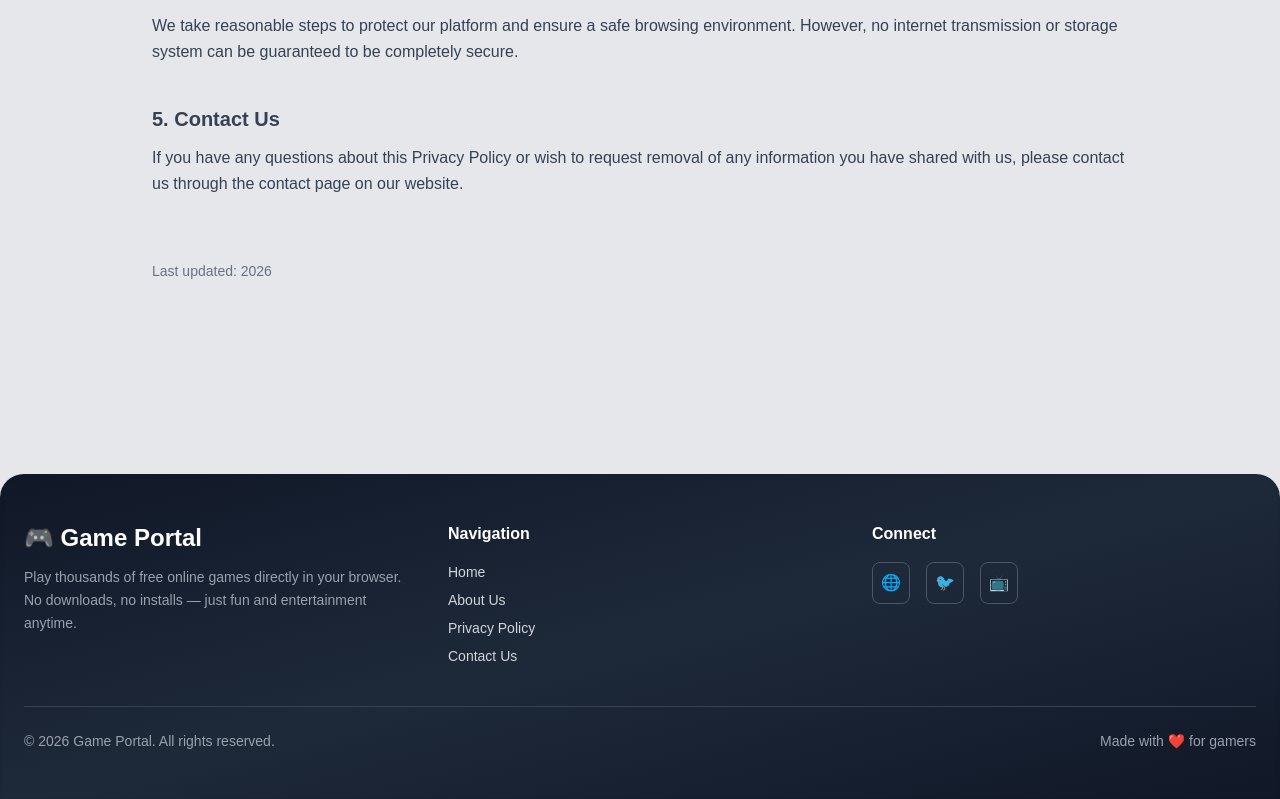
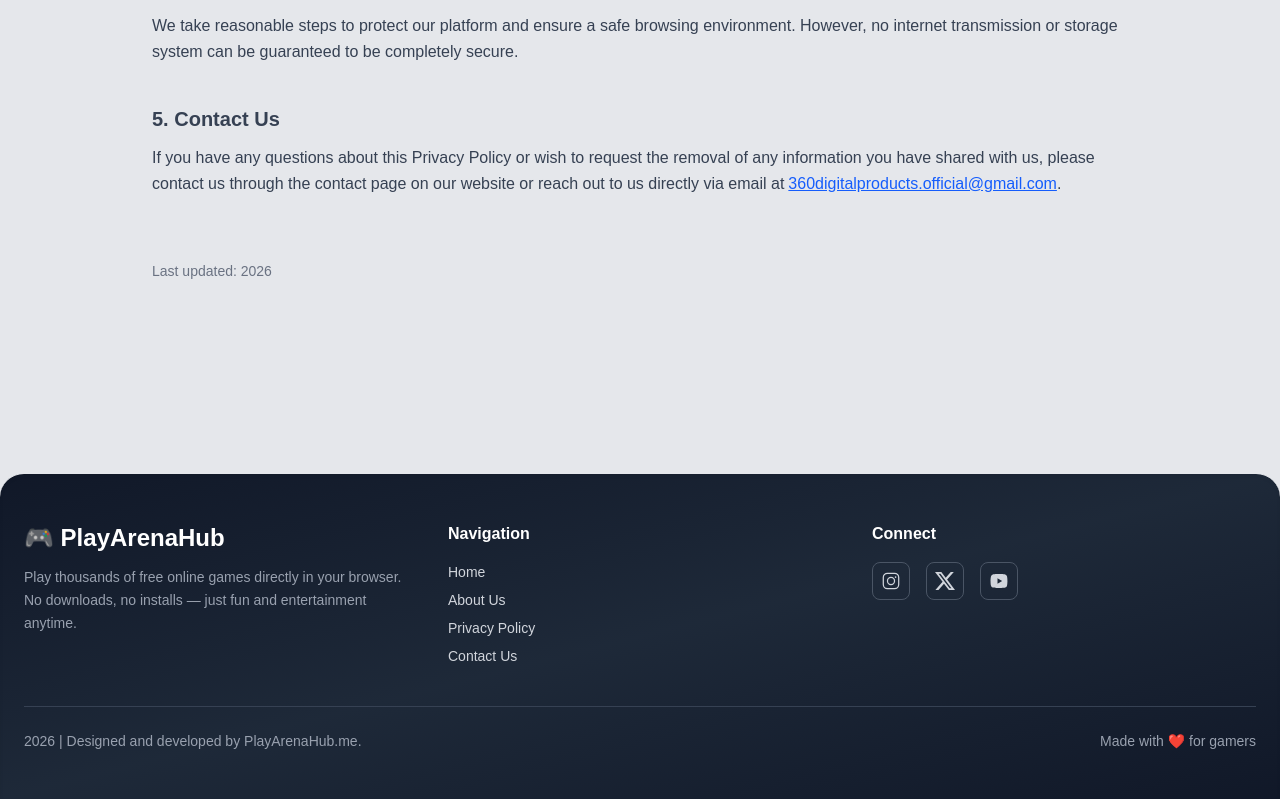
Before and after one commit to dhibarajan050/crazygame, a Next.js app: page /policy in a window 1280 px wide. Shown: the part 793-1592 px from the top of the page. Built offline with nearby package versions, Linux system fonts and the light colour scheme; no server answers.

Commit message:
ui and policy updated

```diff
--- a/app/components/Footer.jsx
+++ b/app/components/Footer.jsx
@@ -12,7 +12,7 @@ export default function Footer() {
           {/* Brand */}
           <div>
             <h2 className="text-2xl font-bold mb-3 text-white">
-              🎮 Game Portal
+              🎮 PlayArenaHub
             </h2>
 
             <p className="text-gray-400 text-sm leading-relaxed">
@@ -63,22 +63,46 @@ export default function Footer() {
               <a
                 href="#"
                 className="p-2 rounded-lg border border-gray-600 hover:border-blue-500 hover:text-blue-400 transition"
+                aria-label="Instagram"
               >
-                🌐
+                <svg
+                  xmlns="http://www.w3.org/2000/svg"
+                  viewBox="0 0 24 24"
+                  fill="currentColor"
+                  className="w-5 h-5"
+                >
+                  <path d="M7.75 2h8.5A5.75 5.75 0 0 1 22 7.75v8.5A5.75 5.75 0 0 1 16.25 22h-8.5A5.75 5.75 0 0 1 2 16.25v-8.5A5.75 5.75 0 0 1 7.75 2Zm0 1.5A4.25 4.25 0 0 0 3.5 7.75v8.5a4.25 4.25 0 0 0 4.25 4.25h8.5a4.25 4.25 0 0 0 4.25-4.25v-8.5a4.25 4.25 0 0 0-4.25-4.25h-8.5ZM17.5 6.25a1 1 0 1 1 0 2 1 1 0 0 1 0-2ZM12 7a5 5 0 1 1 0 10 5 5 0 0 1 0-10Zm0 1.5a3.5 3.5 0 1 0 0 7 3.5 3.5 0 0 0 0-7Z" />
+                </svg>
               </a>
 
               <a
                 href="#"
                 className="p-2 rounded-lg border border-gray-600 hover:border-blue-500 hover:text-blue-400 transition"
+                aria-label="Twitter"
               >
-                🐦
+                <svg
+                  xmlns="http://www.w3.org/2000/svg"
+                  viewBox="0 0 24 24"
+                  fill="currentColor"
+                  className="w-5 h-5"
+                >
+                  <path d="M18.901 1.153h3.68l-8.04 9.19L24 22.847h-7.406l-5.8-7.584-6.637 7.584H.476l8.6-9.83L0 1.154h7.594l5.243 6.932 6.064-6.933Zm-1.29 19.494h2.04L6.486 3.24H4.297L17.61 20.647Z" />
+                </svg>
               </a>
 
               <a
                 href="#"
                 className="p-2 rounded-lg border border-gray-600 hover:border-blue-500 hover:text-blue-400 transition"
+                aria-label="YouTube"
               >
-                📺
+                <svg
+                  xmlns="http://www.w3.org/2000/svg"
+                  viewBox="0 0 24 24"
+                  fill="currentColor"
+                  className="w-5 h-5"
+                >
+                  <path d="M21.582 6.186a2.997 2.997 0 0 0-2.11-2.12C17.64 3.5 12 3.5 12 3.5s-5.64 0-7.472.566a2.997 2.997 0 0 0-2.11 2.12C1.85 8.03 1.85 12 1.85 12s0 3.97.568 5.814a2.997 2.997 0 0 0 2.11 2.12C6.36 20.5 12 20.5 12 20.5s5.64 0 7.472-.566a2.997 2.997 0 0 0 2.11-2.12C22.15 15.97 22.15 12 22.15 12s0-3.97-.568-5.814ZM10.2 15.2V8.8l5.6 3.2-5.6 3.2Z" />
+                </svg>
               </a>
 
             </div>
@@ -90,7 +114,7 @@ export default function Footer() {
         {/* Divider */}
         <div className="mt-10 border-t border-gray-700 pt-6 flex flex-col md:flex-row justify-between items-center text-sm text-gray-400">
 
-          <p>© {new Date().getFullYear()} Game Portal. All rights reserved.</p>
+          <p> {new Date().getFullYear()} | Designed and developed by PlayArenaHub.me.</p>
 
           <p className="mt-3 md:mt-0">
             Made with ❤️ for gamers
--- a/app/contact/page.jsx
+++ b/app/contact/page.jsx
@@ -1,6 +1,6 @@
 "use client";
 
-import { useState } from "react";
+import { useEffect, useState } from "react";
 import Layout from "@/app/pageLayout/layout";
 
 export default function ContactPage() {
@@ -10,7 +10,27 @@ export default function ContactPage() {
     message: "",
   });
   const [isSubmitting, setIsSubmitting] = useState(false);
-  const [feedback, setFeedback] = useState({ type: "", text: "" });
+  const [toast, setToast] = useState({
+    show: false,
+    type: "success",
+    text: "",
+  });
+
+  useEffect(() => {
+    if (!toast.show) {
+      return;
+    }
+
+    const timer = setTimeout(() => {
+      setToast((prev) => ({ ...prev, show: false }));
+    }, 3200);
+
+    return () => clearTimeout(timer);
+  }, [toast.show, toast.text]);
+
+  const showToast = (type, text) => {
+    setToast({ show: true, type, text });
+  };
 
   const handleChange = (event) => {
     const { name, value } = event.target;
@@ -19,10 +39,9 @@ export default function ContactPage() {
 
   const handleSubmit = async (event) => {
     event.preventDefault();
-    setFeedback({ type: "", text: "" });
 
     if (!formData.name || !formData.email || !formData.message) {
-      setFeedback({ type: "error", text: "All fields are required." });
+      showToast("error", "All fields are required.");
       return;
     }
 
@@ -40,16 +59,13 @@ export default function ContactPage() {
       const result = await response.json();
 
       if (!response.ok) {
-        throw new Error(result?.error || "Failed to send message.");
+        throw new Error(result?.details || result?.error || "Failed to send message.");
       }
 
-      setFeedback({ type: "success", text: "Message sent successfully." });
+      showToast("success", "Message sent successfully.");
       setFormData({ name: "", email: "", message: "" });
     } catch (error) {
-      setFeedback({
-        type: "error",
-        text: error?.message || "Something went wrong. Please try again.",
-      });
+      showToast("error", error?.message || "Something went wrong. Please try again.");
     } finally {
       setIsSubmitting(false);
     }
@@ -57,6 +73,23 @@ export default function ContactPage() {
 
   return (
     <Layout>
+      <div
+        aria-live="polite"
+        className={`fixed top-24 right-4 z-[60] w-[calc(100%-2rem)] max-w-sm transition-all duration-300 ${
+          toast.show ? "opacity-100 translate-y-0" : "opacity-0 -translate-y-2 pointer-events-none"
+        }`}
+      >
+        <div
+          className={`rounded-lg border px-4 py-3 shadow-lg bg-white ${
+            toast.type === "success"
+              ? "border-green-300 text-green-800"
+              : "border-red-300 text-red-800"
+          }`}
+        >
+          {toast.text}
+        </div>
+      </div>
+
       <div className="max-w-4xl mx-auto px-6 py-16">
 
         {/* Header */}
@@ -138,16 +171,6 @@ export default function ContactPage() {
               />
             </div>
 
-            {feedback.text ? (
-              <p
-                className={`text-sm ${
-                  feedback.type === "success" ? "text-green-600" : "text-red-600"
-                }`}
-              >
-                {feedback.text}
-              </p>
-            ) : null}
-
             {/* Button */}
             <div className="pt-2">
               <button
--- a/app/policy/page.jsx
+++ b/app/policy/page.jsx
@@ -87,8 +87,16 @@ export default function PolicyPage() {
             </h2>
             <p>
               If you have any questions about this Privacy Policy or wish to
-              request removal of any information you have shared with us,
-              please contact us through the contact page on our website.
+              request the removal of any information you have shared with us,
+              please contact us through the contact page on our website or
+              reach out to us directly via email at
+              <a
+                href="mailto:360digitalproducts.official@gmail.com"
+                className="ml-1 text-blue-600 underline hover:text-blue-700"
+              >
+                360digitalproducts.official@gmail.com
+              </a>
+              .
             </p>
           </section>
 
```
